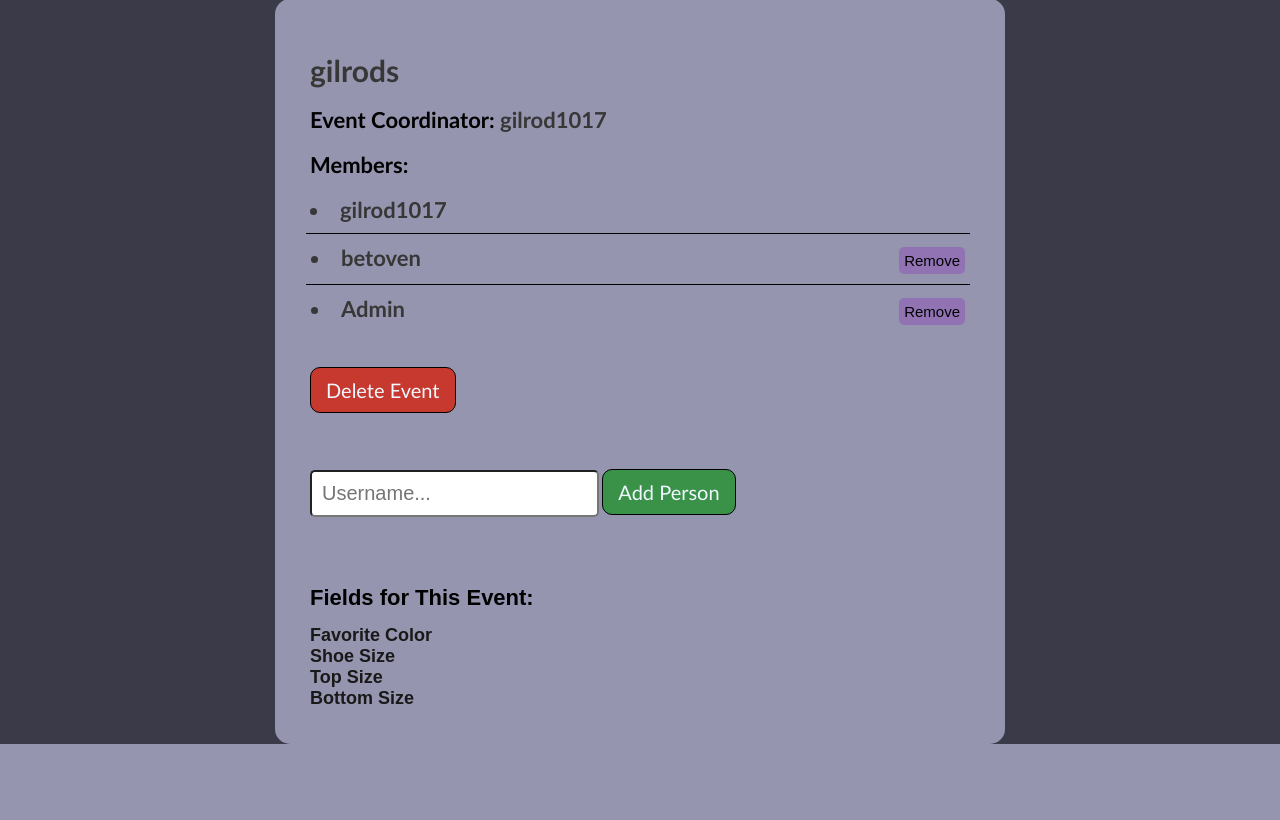
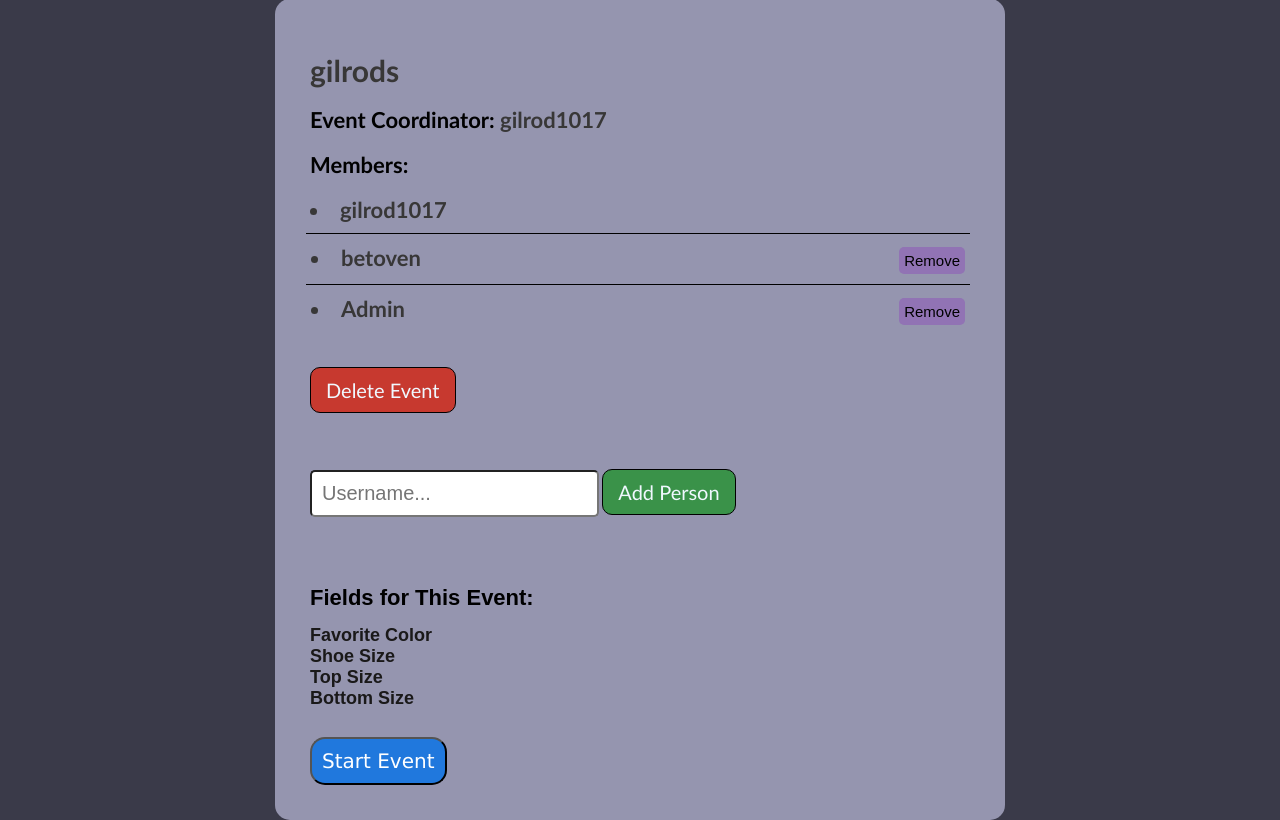
Before and after one commit to GilbertoRod/FlaskProj, a Flask app: a page that uses market/templates/info.html in a window 1280 px wide. Shown: the part 101-921 px from the top of the page. Before the commit the page ends 845 px from the top, so only its background shows below. Run offline with Flask 3, Linux system fonts and the light colour scheme; a user stored in the database is signed in; data comes from the database, SQL or seed files in the repository; both versions use the stored data as it was after the commit; some web fonts are replaced.

Commit message:
start event

```diff
--- a/market/routes.py
+++ b/market/routes.py
@@ -286,3 +286,15 @@ def decline_member(member_id,event_id):
     else:
         flash('You do not have permission to Decline this member.', category='danger')
     return redirect(url_for('event_info', event_id=event_id))
+
+
+
+@app.route("/start_event/id=<int:event_id>", methods=['GET','POST'])
+@login_required
+def start_event(event_id):
+    event_to_update=Event.query.filter_by(event_id=event_id).first()
+    event_to_update.event_status='closed'
+    db.session.commit()
+
+
+    return redirect(url_for('event_info', event_id=event_id))
--- a/market/static/styles/events.css
+++ b/market/static/styles/events.css
@@ -348,3 +348,13 @@ font-size: 30px;
   font-size: large;
   font-weight: bold;
 }
+
+.start-event-btn {
+  padding: 10px;
+  background-color: rgb(32, 120, 221);
+  font-size: 20px;
+  cursor: pointer;
+  color: white;
+  border-radius:15px ;
+  font-family:'Lucida Sans', 'Lucida Sans Regular', 'Lucida Grande', 'Lucida Sans Unicode', Geneva, Verdana, sans-serif;
+}
--- a/market/templates/info.html
+++ b/market/templates/info.html
@@ -13,6 +13,7 @@
   {% block content %}
 
 
+  {% if event.event_status=='open' %}
 
   <center>
 
@@ -25,15 +26,18 @@
           <h1 class="event-title e-title">Event Coordinator: <span class="event-info">{{event.coordinator.username}}</span></h1>
           <h1 class="event-title e-title">Members:</h1>
           <h1 class="event-title e-title">
+
           {% for attendee in event.attendees %}
             {% if current_user.username==attendee.user.username %}
               {% if attendee.user.id==event.coordinator_id %}
                 <li class="event-info">{{ attendee.user.username }} </li>
 
               {% elif attendee.status =='member'%}
+
               <div class="member-delete">
                 <li class="event-info">{{ attendee.user.username }} </li>
               </div>
+
                 {% endif %}
             {% else %}
             {% if attendee.status =='member'%}
@@ -128,15 +132,20 @@
         {% endif %}
 
 
+        {% if current_user.is_authenticated and current_user.id == event.coordinator.id and event_fields and event.attendees|length>1 %}
 
+          <br><br><a href="{{ url_for('start_event', event_id=event.event_id) }}"><button class="start-event-btn">Start Event</button></a>
 
-
+        {% endif %}
       </div>
 
     </div>
 
 
   </center>
+  {% elif event.event_status=='closed' %}
+  <p>Closed event</p>
+  {% endif %}
 
 
 
```
Also changed, not shown: instance/home.db.
